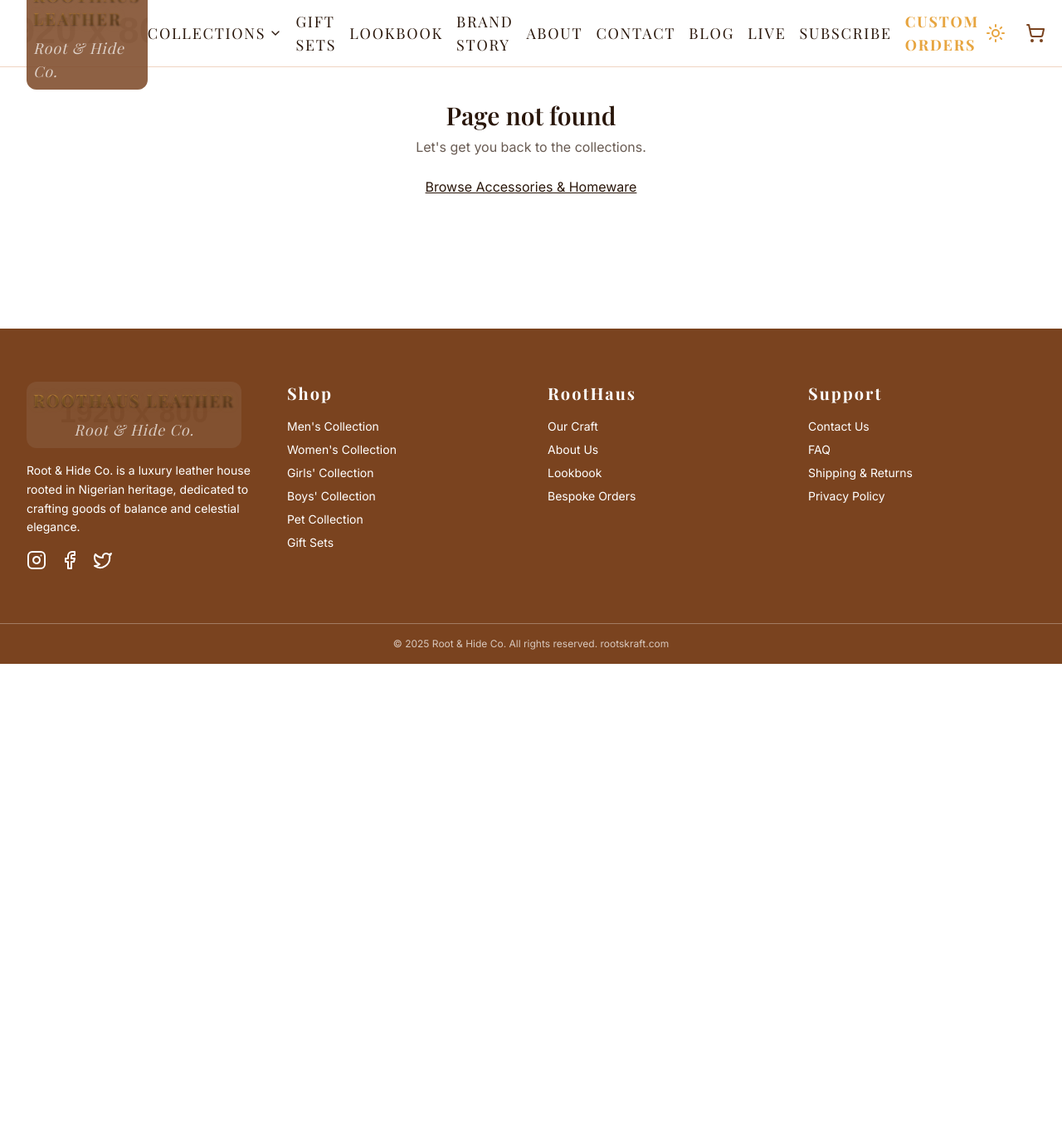
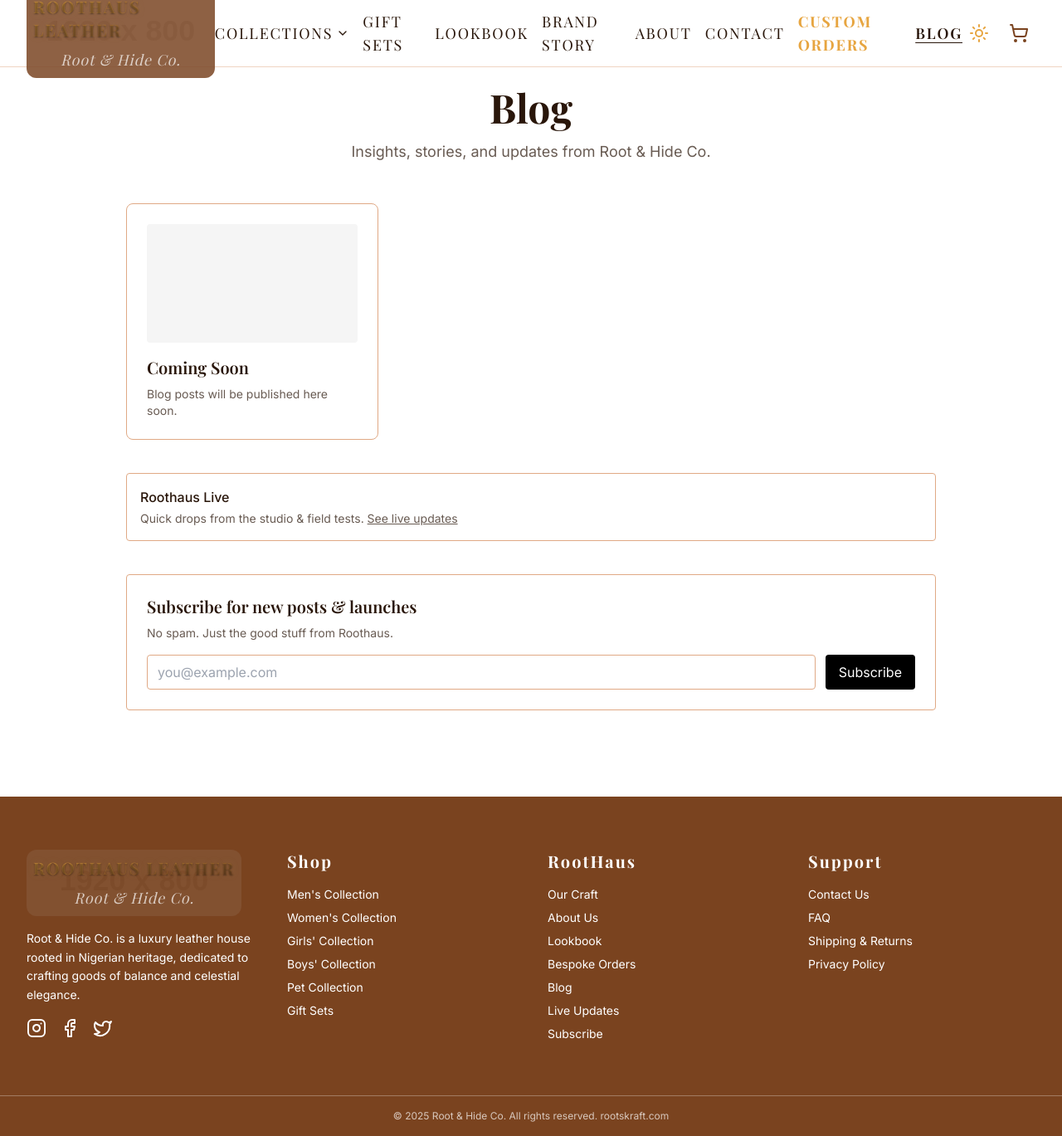
Before and after one commit to Lyrion1/rootskraft-website, a Next.js app: page /blog in a window 1280 px wide. Before the commit this address had no page. Shown: the whole page at 83% size. Before the commit the page ends 800 px from the top, so only its background shows below. Built offline with nearby package versions, Linux system fonts and the light colour scheme.

Commit message:
fix(nav+blog): keep Blog in header; remove Subscribe/Live; add blog subscribe section
Co-authored-by: Lyrion1 <244110400+Lyrion1@users.noreply.github.com>

```diff
--- /dev/null
+++ b/app/blog/page.tsx
@@ -0,0 +1,55 @@
+// app/blog/page.tsx
+import Link from 'next/link';
+import { Metadata } from 'next';
+
+export const metadata: Metadata = {
+  title: 'Blog | Root & Hide Co.',
+  description: 'Insights, stories, and updates from Root & Hide Co.',
+};
+
+export default function BlogIndex() {
+  return (
+    <main className="mx-auto max-w-5xl p-6">
+      <header className="mb-12 text-center">
+        <h1 className="text-4xl md:text-5xl font-serif font-bold mb-4">Blog</h1>
+        <p className="text-lg opacity-70 max-w-2xl mx-auto">
+          Insights, stories, and updates from Root & Hide Co.
+        </p>
+      </header>
+
+      {/* Placeholder for blog posts grid */}
+      <section className="mb-10">
+        <div className="grid gap-8 md:grid-cols-2 lg:grid-cols-3">
+          <div className="border rounded-lg p-6 hover:shadow-lg transition-shadow">
+            <div className="aspect-video bg-muted rounded mb-4"></div>
+            <h2 className="text-xl font-serif font-semibold mb-2">Coming Soon</h2>
+            <p className="text-sm opacity-70">Blog posts will be published here soon.</p>
+          </div>
+        </div>
+      </section>
+
+      {/* Optional inline link to the Live feed (kept, not in header) */}
+      <div className="mt-10 p-4 rounded border">
+        <div className="font-medium mb-1">Roothaus Live</div>
+        <p className="text-sm opacity-70">
+          Quick drops from the studio & field tests.{' '}
+          <Link href="/live/lifestyle" className="underline">See live updates</Link>
+        </p>
+      </div>
+
+      {/* Subscribe lives on the Blog page only */}
+      <section id="subscribe" className="mt-10 p-6 rounded border">
+        <h2 className="text-xl font-semibold mb-2">Subscribe for new posts & launches</h2>
+        <p className="text-sm opacity-70 mb-4">No spam. Just the good stuff from Roothaus.</p>
+        <form name="subscribe" method="POST" data-netlify="true" action="/thank-you" className="flex gap-3 flex-col sm:flex-row">
+          <input type="hidden" name="form-name" value="subscribe" />
+          <input
+            type="email" name="email" required placeholder="you@example.com"
+            className="border rounded px-3 py-2 flex-1"
+          />
+          <button className="px-4 py-2 bg-black text-white rounded" type="submit">Subscribe</button>
+        </form>
+      </section>
+    </main>
+  );
+}
--- a/components/Core/Footer.tsx
+++ b/components/Core/Footer.tsx
@@ -125,6 +125,30 @@ export function Footer() {
                 Bespoke Orders
               </Link>
             </li>
+            <li>
+              <Link
+                href="/blog"
+                className="hover:text-secondary transition-colors"
+              >
+                Blog
+              </Link>
+            </li>
+            <li>
+              <Link
+                href="/live/lifestyle"
+                className="hover:text-secondary transition-colors"
+              >
+                Live Updates
+              </Link>
+            </li>
+            <li>
+              <Link
+                href="/subscribe"
+                className="hover:text-secondary transition-colors"
+              >
+                Subscribe
+              </Link>
+            </li>
           </ul>
         </div>
 
--- a/components/Core/Header.tsx
+++ b/components/Core/Header.tsx
@@ -8,18 +8,7 @@ import { ThemeToggle } from './ThemeToggle';
 import EmbossedLogo from '../Brand/EmbossedLogo';
 import { CATEGORIES } from '@/data/categories';
 import NavLink from '@/components/NavLink';
-
-const navItems = [
-  // Shop/Collections is now a submenu item
-  { href: '/gift-sets', label: 'Gift Sets' },
-  { href: '/lookbook', label: 'Lookbook' },
-  { href: '/artisan-story', label: 'Brand Story' },
-  { href: '/about', label: 'About' },
-  { href: '/contact', label: 'Contact' },
-  { href: '/blog', label: 'Blog' },
-  { href: '/live/lifestyle', label: 'Live' },
-  { href: '/subscribe', label: 'Subscribe' },
-];
+import { PRIMARY_NAV } from '@/data/nav';
 
 export function Header() {
   const [isMobileOpen, setIsMobileOpen] = React.useState(false);
@@ -36,10 +25,13 @@ export function Header() {
 
         {/* Desktop Navigation */}
         <nav className="hidden lg:flex space-x-4 items-center">
-
+          <ul className="flex items-center gap-x-4">
+            {PRIMARY_NAV.map(item => (
+              item.label === 'COLLECTIONS'
+                ? (
+                  <li key={item.label} className="relative">
                     {/* COLLECTIONS DROPDOWN MENU */}
                     <div
-            className="relative"
                       onMouseEnter={() => setIsCollectionsOpen(true)}
                       onMouseLeave={() => setIsCollectionsOpen(false)}
                     >
@@ -48,7 +40,7 @@ export function Header() {
                         aria-expanded={isCollectionsOpen}
                         aria-haspopup="true"
                       >
-              Collections <ChevronDown className="w-4 h-4 ml-1 transition-transform duration-200" />
+                        COLLECTIONS <ChevronDown className="w-4 h-4 ml-1 transition-transform duration-200" />
                       </button>
                       {isCollectionsOpen && (
                         <div className="absolute top-full left-0 z-[60] mt-0 w-56 bg-card border border-border rounded-lg shadow-xl p-2">
@@ -62,23 +54,31 @@ export function Header() {
                         </div>
                       )}
                     </div>
-
-          {/* OTHER NAV LINKS */}
-          {navItems.map((item) => (
-            <Link
-              key={item.href}
+                  </li>
+                )
+                : item.label === 'CUSTOM ORDERS'
+                ? (
+                  <li key={item.label}>
+                    <NavLink
+                      href={item.href}
+                      className="text-lg font-serif uppercase tracking-widest text-secondary hover:text-primary transition-colors duration-300 font-bold"
+                    >
+                      {item.label}
+                    </NavLink>
+                  </li>
+                )
+                : (
+                  <li key={item.label}>
+                    <NavLink
                       href={item.href}
                       className="text-lg font-serif uppercase tracking-widest text-foreground hover:text-primary transition-colors duration-300"
                     >
                       {item.label}
-            </Link>
+                    </NavLink>
+                  </li>
+                )
             ))}
-          <Link
-            href="/custom-orders"
-            className="text-lg font-serif uppercase tracking-widest text-secondary hover:text-primary transition-colors duration-300 font-bold"
-          >
-            Custom Orders
-          </Link>
+          </ul>
         </nav>
 
         {/* Actions and Mobile Menu Button */}
@@ -118,23 +118,18 @@ export function Header() {
           ))}
 
           {/* Other Links for Mobile */}
-          {navItems.map((item) => (
-            <Link
+          {PRIMARY_NAV.filter(item => item.label !== 'COLLECTIONS').map((item) => (
+            <NavLink
               key={item.href}
               href={item.href}
               onClick={() => setIsMobileOpen(false)}
-              className="text-xl font-serif tracking-wide py-2 border-b border-border/50 hover:text-primary transition-colors"
+              className={`text-xl font-serif tracking-wide py-2 border-b border-border/50 hover:text-primary transition-colors ${
+                item.label === 'CUSTOM ORDERS' ? 'text-secondary font-bold' : ''
+              }`}
             >
               {item.label}
-            </Link>
+            </NavLink>
           ))}
-          <Link
-            href="/custom-orders"
-            onClick={() => setIsMobileOpen(false)}
-            className="text-xl font-serif tracking-wide py-2 text-secondary font-bold hover:text-primary transition-colors"
-          >
-            Custom Orders
-          </Link>
         </nav>
       </div>
     </header>
--- /dev/null
+++ b/data/nav.ts
@@ -0,0 +1,14 @@
+// data/nav.ts
+export type NavItem = { label: string; href: string };
+
+export const PRIMARY_NAV: NavItem[] = [
+  { label: 'COLLECTIONS', href: '/collections' },
+  { label: 'GIFT SETS', href: '/gift-sets' },
+  { label: 'LOOKBOOK', href: '/lookbook' },
+  { label: 'BRAND STORY', href: '/artisan-story' },
+  { label: 'ABOUT', href: '/about' },
+  { label: 'CONTACT', href: '/contact' },
+  { label: 'CUSTOM ORDERS', href: '/custom-orders' },
+  { label: 'BLOG', href: '/blog' }, // keep Blog in header
+  // Intentionally NO 'Subscribe' or 'Live' here
+];
```
Lines whose indentation alone changed are shown as unchanged.
